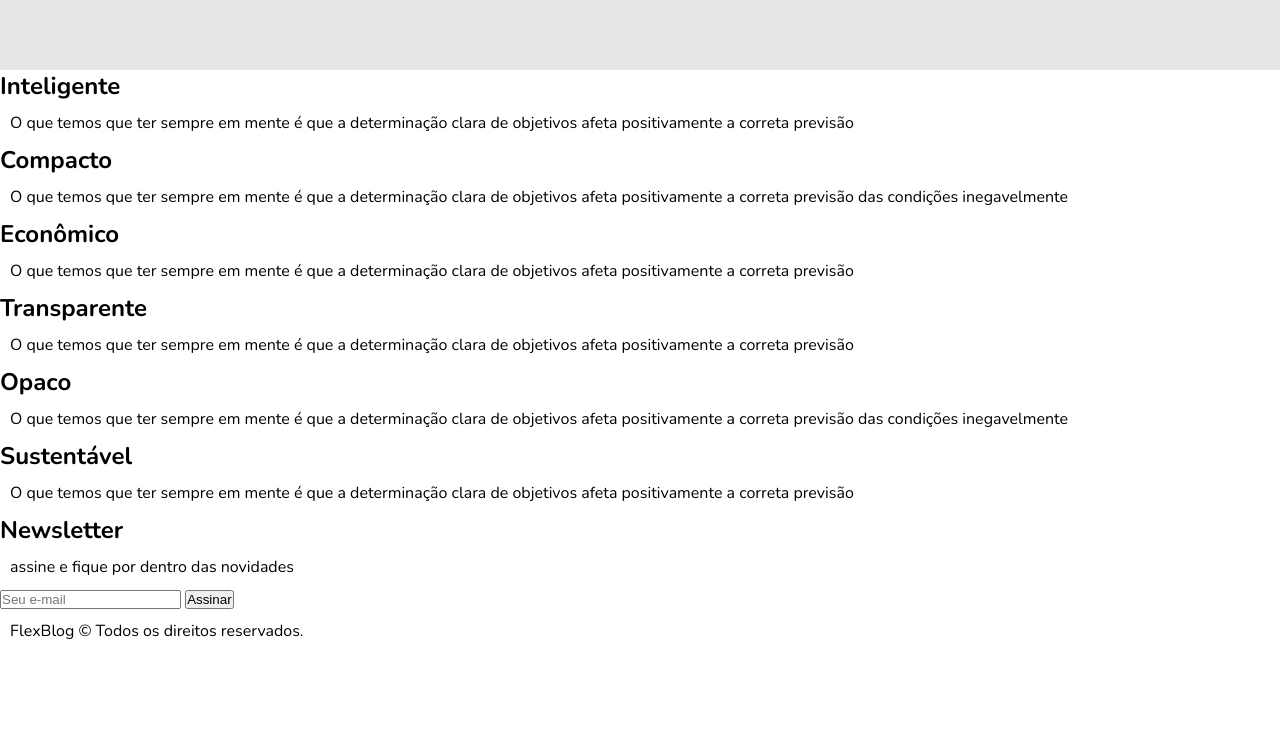
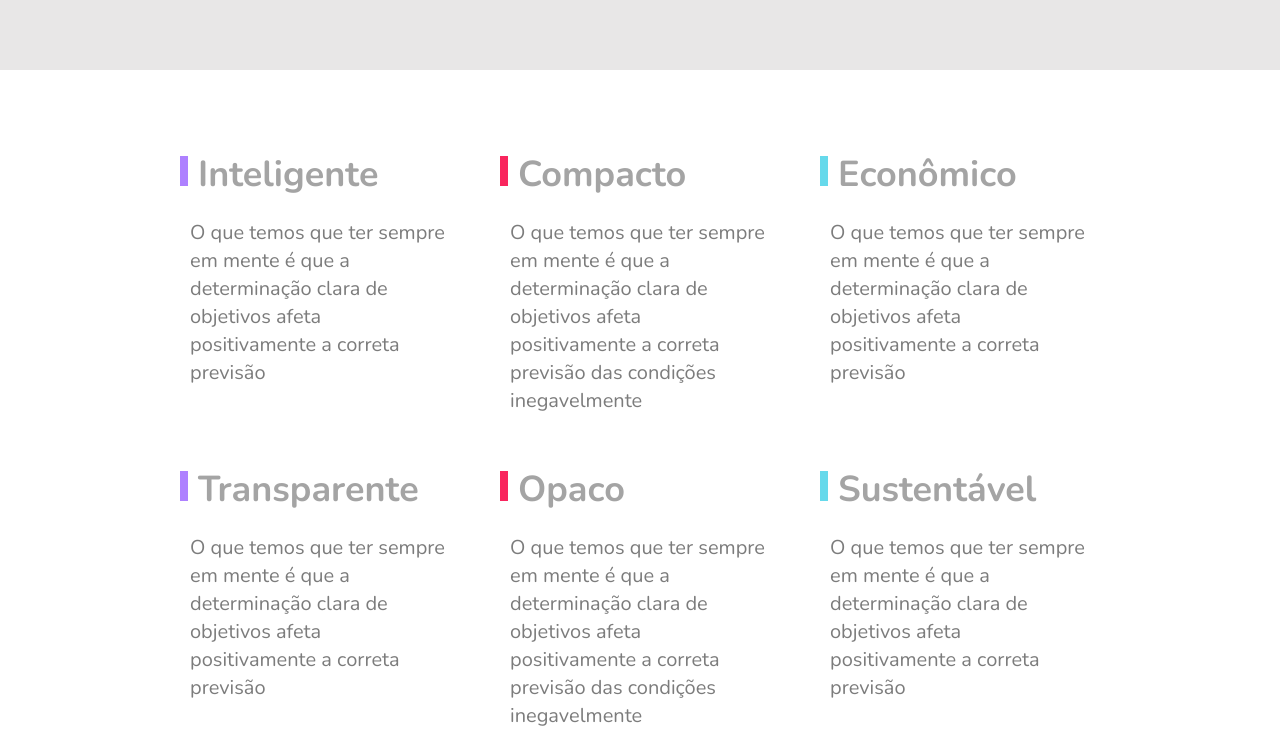
Before and after one commit to DevVictorSA/Origamid, a plain HTML site: page flex-box-origamid/index.html in a window 1280 px wide. Shown: the part 2543-3286 px from the top of the page. Before the commit the page ends 3195 px from the top, so only its background shows below. Drawn offline with nearby package versions, Linux system fonts and the light colour scheme.

Commit message:
flexblog att newsletter

```diff
--- a/flex-box-origamid/css/style.css
+++ b/flex-box-origamid/css/style.css
@@ -133,7 +133,7 @@ img{
     align-items: flex-end;
 }
 .caixa{
-    flex: 1;
+    flex: 1 1 260px;
     border: 4px solid white;
     margin: 10px;
     padding: 20px;
@@ -192,3 +192,79 @@ img{
     padding: 15px 0;
     text-align: center;
 }
+
+@media (max-width:800px){
+    .preco{
+        padding-left: 10px;
+        padding-right: 10px;
+    }
+    .preco .caixa:nth-child(3){
+        order:-2;
+    }
+    .preco .caixa:nth-child(2){
+        order:-1;
+    }
+}
+
+/* Qualidade */
+.qualidade{
+    max-width: 960px;
+    margin: 60px auto;
+    display: flex;
+    flex-wrap: wrap;
+}
+.qualidade-item{
+    flex: 1 1 260px;
+    margin: 20px 20px;
+}
+.qualidade-item h2{
+    font-size: 2.25em;
+    color: #a4a4a4;
+    margin-bottom: 20px;
+}
+.qualidade-item h2::before{
+    content: "";
+    display: inline-block;
+    margin-right: 10px;
+    width: 8px;
+    height: 30px;
+}
+.qualidade-item:nth-of-type(3n+1) h2::before{
+    background: #ae81ff;
+}
+.qualidade-item:nth-of-type(3n+2) h2::before{
+    background: #f9265e;
+}
+.qualidade-item:nth-of-type(3n+3) h2::before{
+    background: #66d9eb;
+}
+.qualidade-item p{
+    font-size: 1.25em;
+    line-height: 1.4;
+    color: #7c7c7c;
+}
+
+/* NewnsLetter */
+.newsletter{
+    background: #f7f7f7;
+    padding: 60px calc((100% - 960px)/2);
+    display: flex;
+    flex-wrap: wrap;
+}
+.newsletter-info{
+    flex: 1 1 260px;
+    margin: 0 10px;
+}
+.newsletter-info h1{
+    font-size: 3em;
+    color: #a4a4a4;
+}
+.newsletter-info p{
+    font-size: 1.25em;
+    font-style: italic;
+    max-width: 230px;
+    margin-bottom: 20px;
+}
+.newsletter-form{
+    flex: 2 1 260px;
+}
```
